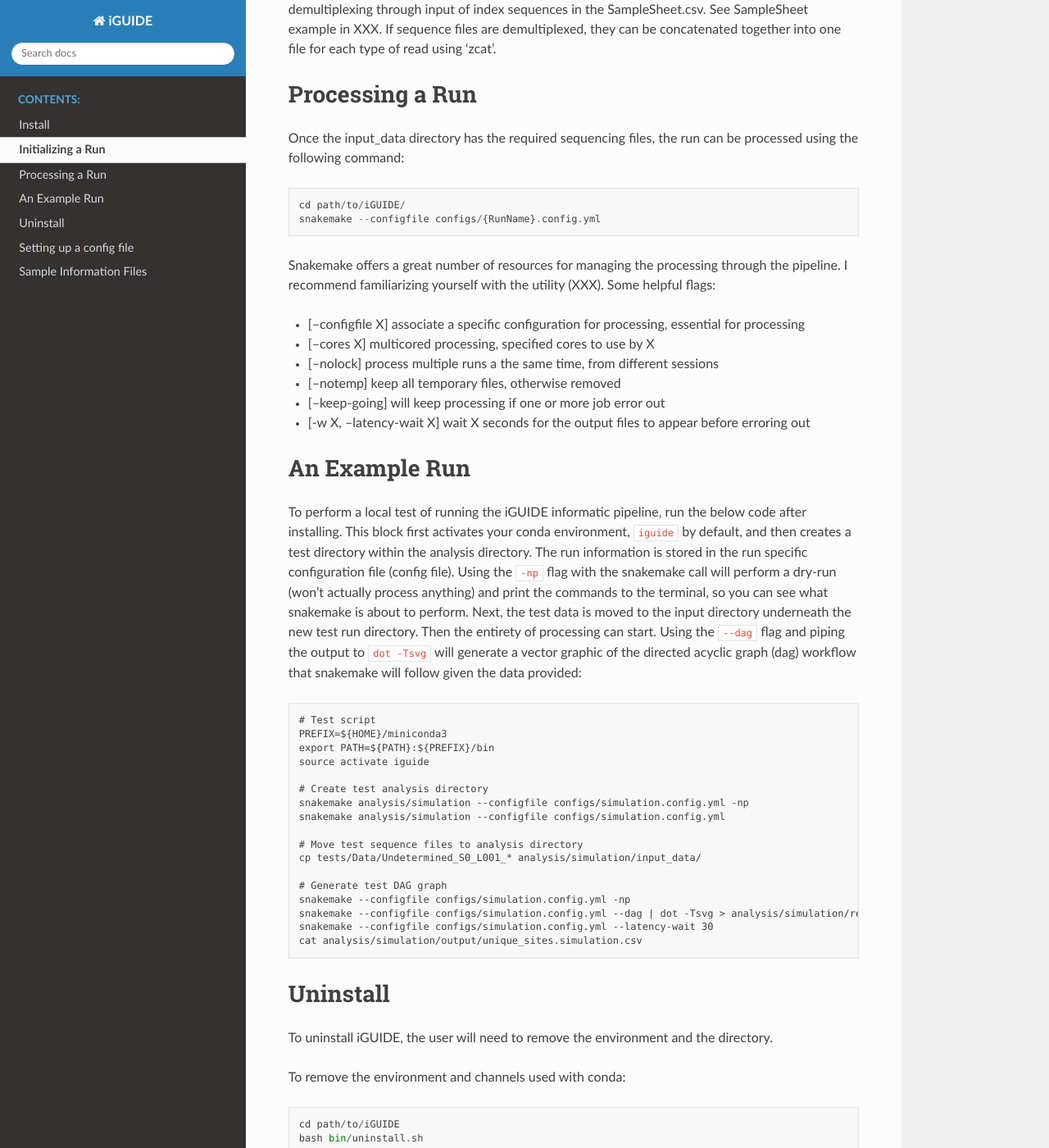
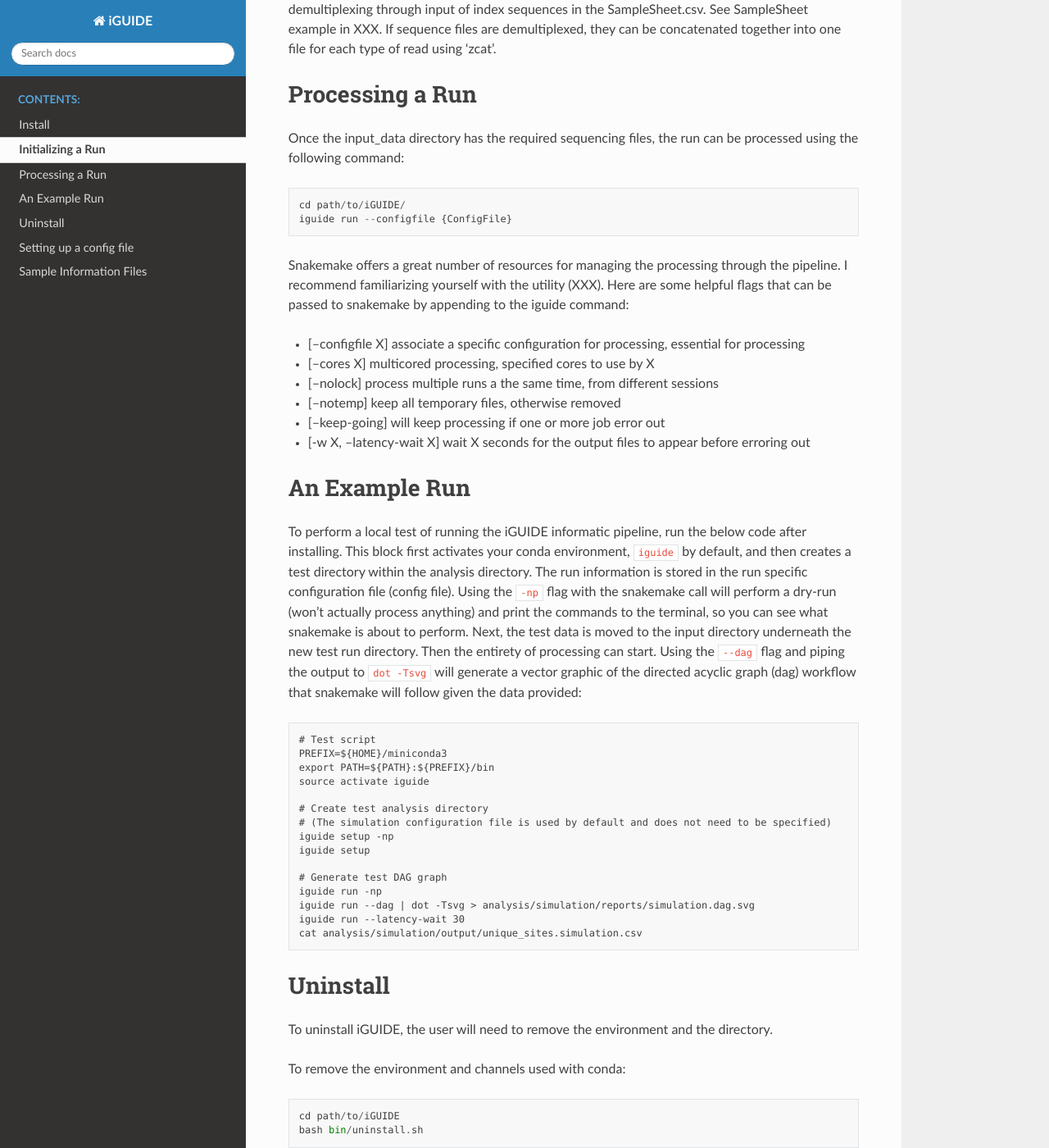
Before and after one commit to cnobles/iGUIDE, a Sphinx documentation site: the page built from docs/pages/quickstart.rst, in a window 1280 px wide and 1400 px high, scrolled down 1258 px. Shown: the whole window at 82% size. Built offline with Sphinx 7.4.7 and the Read the Docs theme 2.0.0, drawn with Linux system fonts in a browser that asks for light colours; some of the changed text lies outside the part shown.

Commit message:
Updated Quickstart doc

```diff
--- a/docs/pages/quickstart.rst
+++ b/docs/pages/quickstart.rst
@@ -8,16 +8,16 @@ Initializing a Run
 ------------------
 
 Once the config and sampleInfo files have been configured, a run directory can
-be created using the command below where {RunName} is your run name::
+be created using the command below where {ConfigFile} is the path to your configuration file::
 
   cd path/to/iGUIDE
-  snakemake analysis/{RunName} --configfile configs/{RunName}.config.yml
+  iguide setup --configfile {ConfigFile}
 
-The directory should look like this::
+The directory should look like this (RunName is specified in the ConfigFile}::
 
   >tree analysis/{RunName}
   analysis/{RunName}/
-  ├── config.yml -> ../../configs/{RunName}.config.yml
+  ├── config.yml -> {path to ConfigFile}
   ├── input_data
   ├── logs
   ├── output
@@ -58,10 +58,11 @@ Once the input_data directory has the required sequencing files, the run can be
 processed using the following command::
 
   cd path/to/iGUIDE/
-  snakemake --configfile configs/{RunName}.config.yml
+  iguide run --configfile {ConfigFile}
 
 Snakemake offers a great number of resources for managing the processing through
-the pipeline. I recommend familiarizing yourself with the utility (XXX). Some helpful flags:
+the pipeline. I recommend familiarizing yourself with the utility (XXX).
+Here are some helpful flags that can be passed to snakemake by appending to the iguide command:
 
 * [--configfile X] associate a specific configuration for processing, essential for processing
 * [--cores X] multicored processing, specified cores to use by X
@@ -92,16 +93,14 @@ to ``dot -Tsvg`` will generate a vector graphic of the directed acyclic graph
   source activate iguide
 
   # Create test analysis directory
-  snakemake analysis/simulation --configfile configs/simulation.config.yml -np
-  snakemake analysis/simulation --configfile configs/simulation.config.yml
-
-  # Move test sequence files to analysis directory
-  cp tests/Data/Undetermined_S0_L001_* analysis/simulation/input_data/
+  # (The simulation configuration file is used by default and does not need to be specified)
+  iguide setup -np
+  iguide setup
 
   # Generate test DAG graph
-  snakemake --configfile configs/simulation.config.yml -np
-  snakemake --configfile configs/simulation.config.yml --dag | dot -Tsvg > analysis/simulation/reports/simulation.dag.svg
-  snakemake --configfile configs/simulation.config.yml --latency-wait 30
+  iguide run -np
+  iguide run --dag | dot -Tsvg > analysis/simulation/reports/simulation.dag.svg
+  iguide run --latency-wait 30
   cat analysis/simulation/output/unique_sites.simulation.csv
 
 ---------
```
